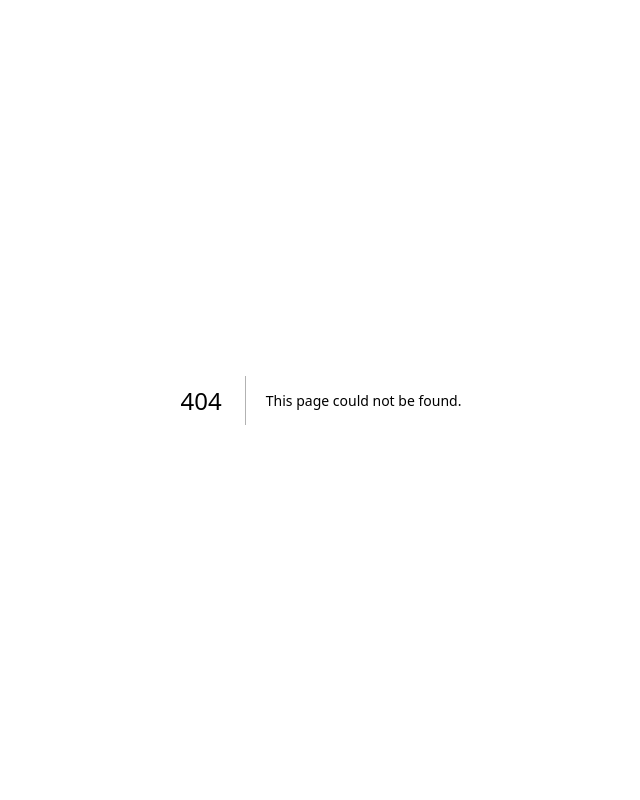
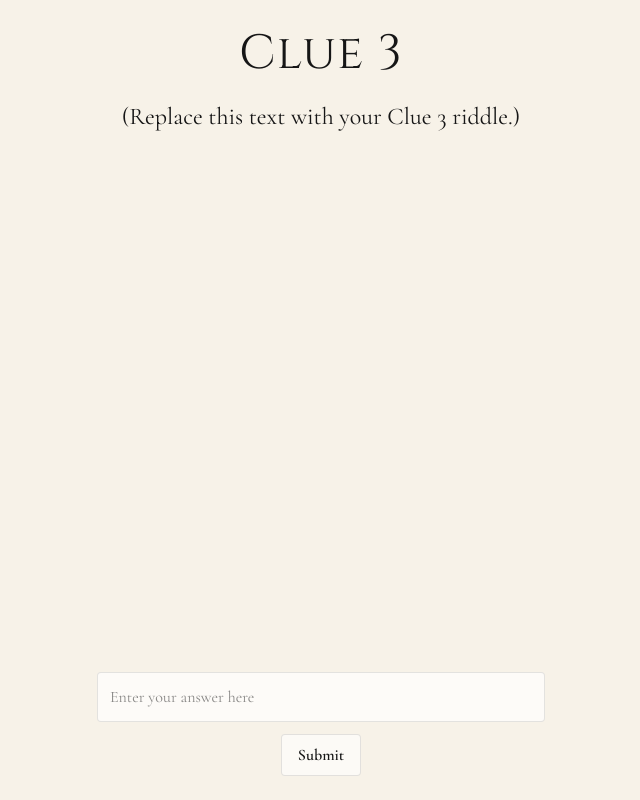
Before and after one commit to ajacobson247/New-Years-2026-Game, a Next.js app in the folder new-years-2026/: page /clue_3 in a window 1280 px wide. Before the commit this address had no page. Shown: the whole page, without its empty margins (319-959 px from the left). Built offline with nearby package versions, Linux system fonts and the light colour scheme; no server answers.

Commit message:
updated clue pages and styling

```diff
--- a/new-years-2026/app/clue_1/page.tsx
+++ b/new-years-2026/app/clue_1/page.tsx
@@ -1,26 +1,6 @@
-import TrackEvent from "@/components/TrackEvent";
-import ClueInputField from "@/components/ClueInputField";
-import { submitClueAnswer } from "@/lib/actions/submitClueAnswer";
+import CluePage from "@/components/CluePage";
+import { getClueConfig } from "@/lib/clues";
 
 export default function Clue1() {
-  const action = submitClueAnswer.bind(null, {
-    clue: "clue_1",
-    nextHref: "/clue_2",
-  });
-
-  return (
-    <div className="flex flex-col min-h-screen items-center justify-center bg-background font-sans text-foreground">
-      <TrackEvent type="view_clue" clue="clue_1" />
-      <h1 className="text-5xl font-serif tracking-wide text-center">
-        Clue 1: The Journey Begins
-      </h1>
-      <h2 className="m-6 mt-12 text-2xl text-center">
-        No sparks, no smoke, no flame in sight,<br/>
-        Yet candle wax is hiding right.<br/>
-        Where guests may rest and books all sleep,<br/>
-        The next small clue is yours to keep.<br/>
-      </h2>
-      <ClueInputField action={action} />
-    </div>
-  );
+  return <CluePage config={getClueConfig("clue_1")} />;
 }
--- /dev/null
+++ b/new-years-2026/app/clue_3/page.tsx
@@ -0,0 +1,6 @@
+import CluePage from "@/components/CluePage";
+import { getClueConfig } from "@/lib/clues";
+
+export default function Clue3() {
+  return <CluePage config={getClueConfig("clue_3")} />;
+}
--- /dev/null
+++ b/new-years-2026/app/clue_4/page.tsx
@@ -0,0 +1,6 @@
+import CluePage from "@/components/CluePage";
+import { getClueConfig } from "@/lib/clues";
+
+export default function Clue4() {
+  return <CluePage config={getClueConfig("clue_4")} />;
+}
--- /dev/null
+++ b/new-years-2026/app/clue_5/page.tsx
@@ -0,0 +1,6 @@
+import CluePage from "@/components/CluePage";
+import { getClueConfig } from "@/lib/clues";
+
+export default function Clue5() {
+  return <CluePage config={getClueConfig("clue_5")} />;
+}
--- /dev/null
+++ b/new-years-2026/app/clue_6/page.tsx
@@ -0,0 +1,6 @@
+import CluePage from "@/components/CluePage";
+import { getClueConfig } from "@/lib/clues";
+
+export default function Clue6() {
+  return <CluePage config={getClueConfig("clue_6")} />;
+}
--- a/new-years-2026/app/page.tsx
+++ b/new-years-2026/app/page.tsx
@@ -14,36 +14,57 @@ export default async function Home() {
       ? progressPath
       : null;
 
+  const clueMatch = resumeHref?.match(/^\/clue_(\d+)$/);
+  const clueNumber = clueMatch ? Number(clueMatch[1]) : null;
+  const resumeLabel = clueNumber ? `Clue ${clueNumber}` : null;
+
   return (
-    <div className="flex flex-col min-h-screen items-center justify-center bg-background font-sans text-foreground">
+    <div className="flex h-svh flex-col items-center justify-start overflow-hidden bg-background px-4 py-6 font-sans text-foreground">
       <TrackEvent type="view_home" />
-      <h1 className="text-6xl font-serif tracking-wide text-center">Happy New Year 2026!</h1>
-      <h2 className="m-6 mt-12 text-2xl text-center">
-        Congratulations!
-        You have discovered the first clue in our hidden game.<br/><br/>
-        By accepting to play, you will receive a clue that will set you on a riddle filled journey.<br/><br/>
-        <strong>BUT</strong>, it's important to try and keep the game a secret from others!<br/><br/>
+      <h1 className="text-center font-serif text-4xl tracking-wide sm:text-6xl">
+        Happy New Year 2026!
+      </h1>
+
+      <div className="mt-4 w-full max-w-md flex-1 overflow-auto text-center text-base leading-snug sm:text-2xl">
+        <p className="mb-3">
+          Congratulations! You have discovered the first clue in our hidden game.
+        </p>
+        <p className="mb-3">
+          By accepting to play, you will receive a clue that will set you on a riddle-filled journey.
+        </p>
+        <p className="mb-6">
+          <strong>BUT</strong>, it's important to try and keep the game a secret from others!
+        </p>
+
         {resumeHref ? (
           <>
             {teamName ? (
-              <>
-                Welcome back, <strong>{teamName}</strong>.<br />
-                <br />
-              </>
+              <p className="mb-3">
+                Welcome back, <strong>{teamName}</strong>.
+              </p>
             ) : null}
-            Looks like you were mid-game.<br />
-            <br />
-            Click <Link href={resumeHref} className="underline">here</Link> to resume.
-            <br />
-            <br />
-            Or click <Link href="/setup" className="underline">here</Link> to change team name.
+            <p className="mb-3">
+              {resumeLabel ? (
+                <>
+                  You're currently on <strong>{resumeLabel}</strong>.
+                </>
+              ) : (
+                <>Looks like you were mid-game.</>
+              )}
+            </p>
+            <p className="mb-3">
+              Click <Link href={resumeHref} className="underline">here</Link> to resume.
+            </p>
+            <p>
+              Or click <Link href="/setup" className="underline">here</Link> to change team name.
+            </p>
           </>
         ) : (
-          <>
-            Ready to embark on this adventure? <br/><br/> Click <Link href="/setup" className="underline">here</Link> to begin!
-          </>
+          <p>
+            Ready to embark on this adventure? Click <Link href="/setup" className="underline">here</Link> to begin!
+          </p>
         )}
-      </h2>
+      </div>
     </div>
   );
 }
--- a/new-years-2026/app/setup/page.tsx
+++ b/new-years-2026/app/setup/page.tsx
@@ -1,20 +1,48 @@
 import SetupForm from "@/components/SetupForm";
 import { setupTeam } from "@/lib/actions/setupTeam";
+import {
+  getPlayerNameFromCookies,
+  getPlayerProgressFromCookies,
+} from "@/lib/server/playerCookies";
 
-export default function SetupPage() {
+export default async function SetupPage() {
+  const teamName = await getPlayerNameFromCookies();
+  const progressPath = await getPlayerProgressFromCookies();
+
+  const resumeHref =
+    progressPath && progressPath !== "/" && progressPath !== "/setup"
+      ? progressPath
+      : null;
 
   return (
-    <div className="flex flex-col min-h-screen items-center justify-center bg-background font-sans text-foreground">
-      <h1 className="pt-12 text-5xl font-serif tracking-wide text-center">
+    <div className="flex h-svh flex-col items-center justify-start overflow-hidden bg-background px-4 py-6 font-sans text-foreground">
+      <h1 className="text-center font-serif text-4xl tracking-wide sm:text-5xl">
         Before You Begin
       </h1>
-      <h2 className="m-6 mb-12 mt-12 text-2xl text-center">
-        A couple of things before we start the game.<br/><br/>
-        First, there is no need to open any drawers, cabinets, or other private areas in search of clues.<br/><br/>
-        All objects will be accessible and in plain sight.<br/><br/>
-        Second, enter your team name so we can track your progress.
-      </h2>
-      <SetupForm action={setupTeam} />
+
+      {resumeHref ? (
+        <p className="mt-3 text-center text-base sm:text-xl">
+          {teamName ? (
+            <>
+              Current team: <strong>{teamName}</strong>.
+            </>
+          ) : null}
+          Already started? Resume <a href={resumeHref} className="underline">here</a>.
+        </p>
+      ) : null}
+
+      <div className="mt-4 w-full max-w-md flex-1 overflow-auto text-center text-base leading-snug sm:text-2xl">
+        <p className="mb-3">A couple of things before we start the game.</p>
+        <p className="mb-3">
+          First, there is no need to open any drawers, cabinets, or other private areas in search of clues.
+        </p>
+        <p className="mb-3">All objects will be accessible and in plain sight.</p>
+        <p>Second, enter your team name so we can track your progress.</p>
+      </div>
+
+      <div className="w-full max-w-md shrink-0">
+        <SetupForm action={setupTeam} />
+      </div>
     </div>
   );
 }
--- /dev/null
+++ b/new-years-2026/components/CluePage.tsx
@@ -0,0 +1,35 @@
+import TrackEvent from "@/components/TrackEvent";
+import ClueInputField from "@/components/ClueInputField";
+import { submitClueAnswer } from "@/lib/actions/submitClueAnswer";
+import type { ClueConfig } from "@/lib/clues";
+
+export default function CluePage({ config }: { config: ClueConfig }) {
+  const showAnswerInput = config.showAnswerInput !== false;
+  const action = showAnswerInput
+    ? submitClueAnswer.bind(null, {
+        clue: config.clue,
+        nextHref: config.nextHref,
+      })
+    : undefined;
+
+  return (
+    <div className="flex h-svh flex-col items-center justify-start overflow-hidden bg-background px-4 py-6 font-sans text-foreground">
+      <TrackEvent type="view_clue" clue={config.clue} />
+      <h1 className="text-center font-serif text-3xl leading-tight tracking-wide sm:text-5xl">
+        {config.heading}
+      </h1>
+
+      <div className="mt-4 w-full max-w-md flex-1 overflow-auto text-center text-base leading-snug sm:text-2xl">
+        {config.bodyLines.map((line, index) => (
+          <p key={index} className="mb-2 last:mb-0">
+            {line}
+          </p>
+        ))}
+      </div>
+
+      <div className="w-full max-w-md shrink-0">
+        {showAnswerInput && action ? <ClueInputField action={action} /> : null}
+      </div>
+    </div>
+  );
+}
--- /dev/null
+++ b/new-years-2026/lib/clues.tsx
@@ -0,0 +1,101 @@
+export type ClueKey = `clue_${1 | 2 | 3 | 4 | 5 | 6}`;
+
+export type ClueConfig = {
+  clue: ClueKey;
+  heading: string;
+  bodyLines: string[];
+  nextHref: string;
+  showAnswerInput?: boolean;
+};
+
+type ClueRiddleOverride = {
+  heading?: string;
+  bodyLines?: string[] | string;
+};
+
+const DEFAULT_BODY_LINES = [
+  "No sparks, no smoke, no flame in sight,",
+  "Yet candle wax is hiding right.",
+  "Where guests may rest and books all sleep,",
+  "The next small clue is yours to keep.",
+];
+
+export const CLUES: Record<ClueKey, ClueConfig> = {
+  clue_1: {
+    clue: "clue_1",
+    heading: "Clue 1: The Journey Begins",
+    bodyLines: DEFAULT_BODY_LINES,
+    nextHref: "/clue_2",
+  },
+  clue_2: {
+    clue: "clue_2",
+    heading: "Clue 2: The Journey Continues",
+    bodyLines: DEFAULT_BODY_LINES,
+    nextHref: "/clue_3",
+  },
+  clue_3: {
+    clue: "clue_3",
+    heading: "Clue 3",
+    bodyLines: ["(Replace this text with your Clue 3 riddle.)"],
+    nextHref: "/clue_4",
+  },
+  clue_4: {
+    clue: "clue_4",
+    heading: "Clue 4",
+    bodyLines: ["(Replace this text with your Clue 4 riddle.)"],
+    nextHref: "/clue_5",
+  },
+  clue_5: {
+    clue: "clue_5",
+    heading: "Clue 5",
+    bodyLines: ["(Replace this text with your Clue 5 riddle.)"],
+    nextHref: "/clue_6",
+  },
+  clue_6: {
+    clue: "clue_6",
+    heading: "Clue 6: The Final Clue",
+    bodyLines: [
+      "This is the final clue.",
+      "The prize will be there.",
+    ],
+    nextHref: "/",
+    showAnswerInput: false,
+  },
+};
+
+function getRiddleOverrides(): Partial<Record<ClueKey, ClueRiddleOverride>> {
+  const raw = process.env.CLUE_RIDDLES_JSON;
+  if (!raw) return {};
+
+  try {
+    return JSON.parse(raw) as Partial<Record<ClueKey, ClueRiddleOverride>>;
+  } catch {
+    return {};
+  }
+}
+
+function normalizeBodyLines(value: string[] | string | undefined): string[] | undefined {
+  if (!value) return undefined;
+  if (Array.isArray(value)) return value;
+
+  const lines = value
+    .split("\n")
+    .map((l) => l.trim())
+    .filter(Boolean);
+
+  return lines.length ? lines : undefined;
+}
+
+export function getClueConfig(clue: ClueKey): ClueConfig {
+  const base = CLUES[clue];
+  const overrides = getRiddleOverrides()[clue];
+
+  const heading = overrides?.heading?.trim() ? overrides.heading.trim() : base.heading;
+  const bodyLines = normalizeBodyLines(overrides?.bodyLines) ?? base.bodyLines;
+
+  return {
+    ...base,
+    heading,
+    bodyLines,
+  };
+}
```
Also changed, not shown: 1 other file (tests, documents, lock files or other folders).
